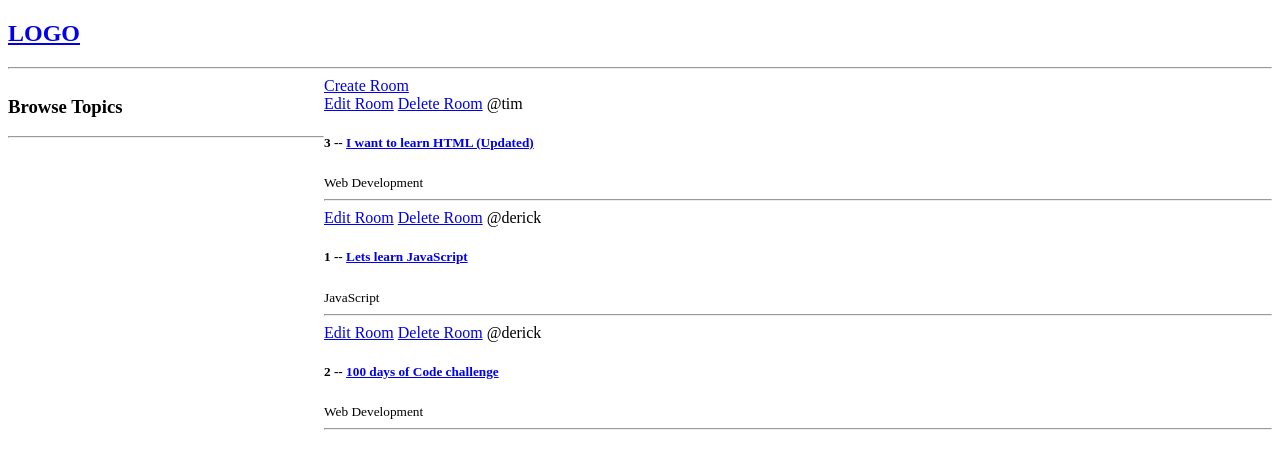
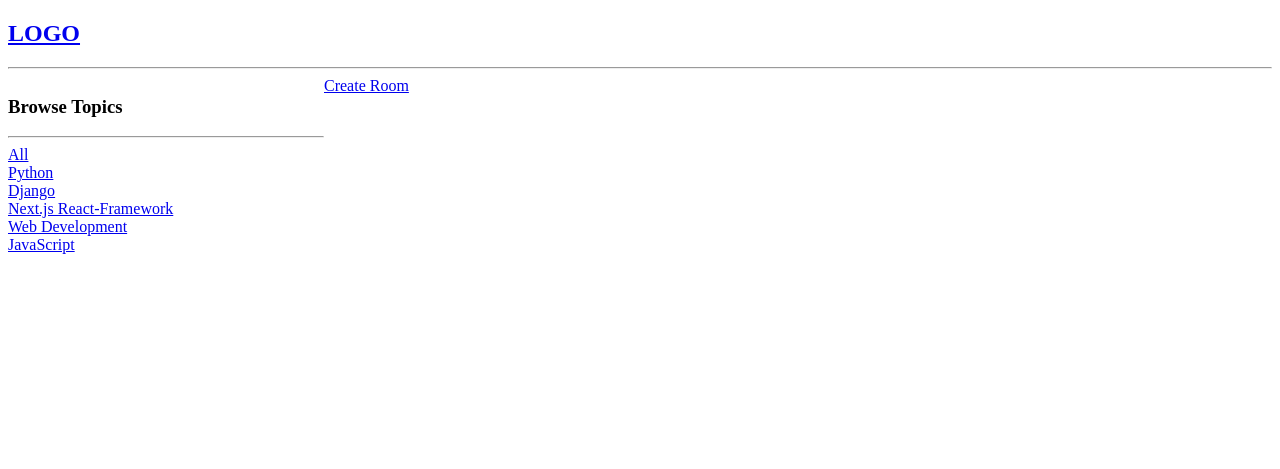
Before and after one commit to DerickMghanga/DJANGO-Developers-Online-Forum-App, a Django app: a page that uses studyMate/base/templates/base/home.html in a window 1280 px wide. Shown: the top 469 px of the page. Run offline with Django 5.2, Linux system fonts and the light colour scheme; data comes from the database, SQL or seed files in the repository.

Commit message:
filter in python aand inline functions

```diff
--- a/studyMate/base/templates/base/home.html
+++ b/studyMate/base/templates/base/home.html
@@ -1,16 +1,26 @@
 {% extends 'main.html' %} {% block content %}
 
 <style>
-    .home-container{
-        display: grid;
-        grid-template-columns: 1fr 3fr;
-    }
+  .home-container {
+    display: grid;
+    grid-template-columns: 1fr 3fr;
+  }
 </style>
 
 <div class="home-container">
   <div>
     <h3>Browse Topics</h3>
     <hr />
+
+    <div>
+      <a href="{% url 'home' %}">All</a>
+    </div>
+
+    {% for topic in topics %}
+    <div>
+      <a href="{% url 'home' %}?q={{topic.name}}">{{topic.name}}</a>
+    </div>
+    {% endfor %}
   </div>
 
   <div>
--- a/studyMate/base/views.py
+++ b/studyMate/base/views.py
@@ -1,6 +1,6 @@
 from django.shortcuts import render, redirect
 from django.http import HttpResponse
-from .models import Room
+from .models import Room, Topic
 from .forms import RoomForm
 
 # Create your views here.
@@ -12,8 +12,11 @@ from .forms import RoomForm
 # ]
 
 def home(request):
-    rooms = Room.objects.all()
-    context = {'rooms': rooms}
+    q = request.GET.get('q') if request.GET.get('q') != None else '' # query value from the url after selecting a topic(Browse Topics)
+    rooms = Room.objects.filter(topic__name__icontains=q) #filter upwards from topic attribute to Topic Model. topic name atleast contains whats in the query
+    topics = Topic.objects.all()
+
+    context = {'rooms': rooms, 'topics': topics}
     return render(request, 'base/home.html', context)
 
 
```
